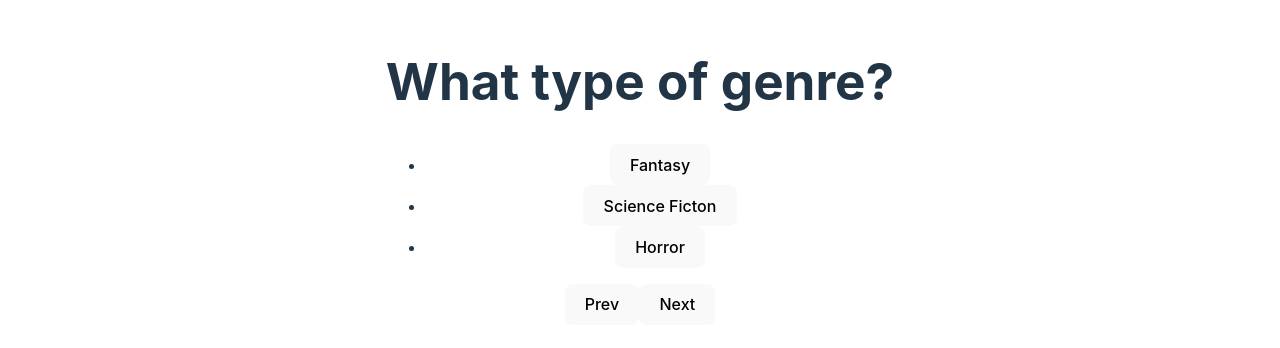
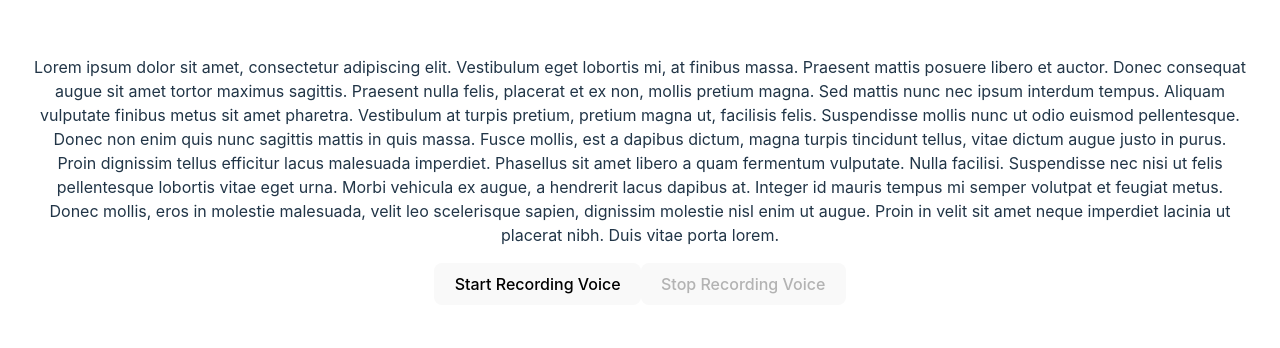
Before and after one commit to classAndrew/starprep, a React (Vite) app in the folder frontend/: page / in a window 1280 px wide. Shown: the part 228-576 px from the top of the page. Built offline with nearby package versions, Linux system fonts and the light colour scheme.

Commit message:
Implement Voice audio

```diff
--- a/frontend/src/App.jsx
+++ b/frontend/src/App.jsx
@@ -1,10 +1,12 @@
 import "./App.css";
 import Form from "./components/Form/Form.jsx";
+import Script from "./components/Script.jsx";
 
 function App() {
   return (
     <>
-      <Form />
+      {/* <Form /> */}
+      <Script />
     </>
   );
 }
--- a/frontend/src/components/Form/Form.jsx
+++ b/frontend/src/components/Form/Form.jsx
@@ -4,6 +4,7 @@ import Role from "./Role.jsx";
 import Gender from "./Gender.jsx";
 import RecordPage from "./RecordPage.jsx";
 import Confirm from "./Confirm.jsx";
+import Script from "../Script.jsx";
 
 function Form() {
   const [step, setStep] = useState(1);
@@ -46,10 +47,10 @@ function Form() {
       case 3:
         return <Role updateForm={updateForm} />;
       case 4:
-        return <RecordPage />;
+        return <Confirm {...form} />;
 
       default:
-        return <Confirm {...form} />;
+        return <Script />;
     }
   };
 
--- a/frontend/src/components/Script.jsx
+++ b/frontend/src/components/Script.jsx
@@ -1,8 +1,61 @@
+import { useEffect, useRef, useState } from "react";
+
 function Script() {
- async function startRecording(){
-    const   stream = await navigator.mediaDevices.getUserMedia({ audio: true });
+  const [permission, setPermission] = useState(true);
+  const [isRecording, setIsRecording] = useState(false);
+  const [stream, setStream] = useState(null);
+  const mediaRecorder = useRef(null);
+  const [audioChunks, setAudioChunks] = useState([]);
+  const [audio, setAudio] = useState(null);
 
- }
+  async function getMicPermission() {
+    const audio = await navigator.mediaDevices.getUserMedia({
+      audio: true,
+      video: false,
+    });
+    setPermission(true);
+    setStream(audio);
+  }
+
+  async function startRecording() {
+    setIsRecording(true);
+    const audio = await navigator.mediaDevices.getUserMedia({
+      audio: true,
+      video: false,
+    });
+    setStream(audio);
+
+    // const media = new MediaRecorder(stream, { type: "audio/webm" });
+    const media = new MediaRecorder(audio, { type: "audio/webm" });
+    mediaRecorder.current = media;
+    mediaRecorder.current.start();
+    let localAudioChunks = [];
+    mediaRecorder.current.ondataavailable = (event) => {
+      if (typeof event.data === "undefined") return;
+      if (event.data.size === 0) return;
+      localAudioChunks.push(event.data);
+    };
+    setAudioChunks(localAudioChunks);
+  }
+
+  function stopRecording() {
+    mediaRecorder.current.stop();
+    mediaRecorder.current.onstop = () => {
+      //creates a blob file from the audiochunks data
+      const audioBlob = new Blob(audioChunks, { type: "audio/webm" });
+      //creates a playable URL from the blob file.
+      const audioUrl = URL.createObjectURL(audioBlob);
+      setAudio(audioUrl);
+      setAudioChunks([]);
+    };
+
+    const tracks = stream.getTracks();
+    tracks.forEach((track) => {
+      track.stop();
+    });
+    setIsRecording(false);
+  }
+
   return (
     <div>
       <div>
@@ -25,12 +78,26 @@ function Script() {
           dignissim molestie nisl enim ut augue. Proin in velit sit amet neque
           imperdiet lacinia ut placerat nibh. Duis vitae porta lorem.
         </p>
-
       </div>
 
       <div>
-        <button>Start Recording Voice</button>
+        <button onClick={startRecording} disabled={isRecording}>
+          Start Recording Voice
+        </button>
+        <button onClick={stopRecording} disabled={!isRecording}>
+          Stop Recording Voice
+        </button>
       </div>
+
+      {audio ? (
+        <>
+          <div className="audio-container">
+            <audio src={audio} controls></audio>
+          </div>
+
+          <button>Submit</button>
+        </>
+      ) : null}
     </div>
   );
 }
```
